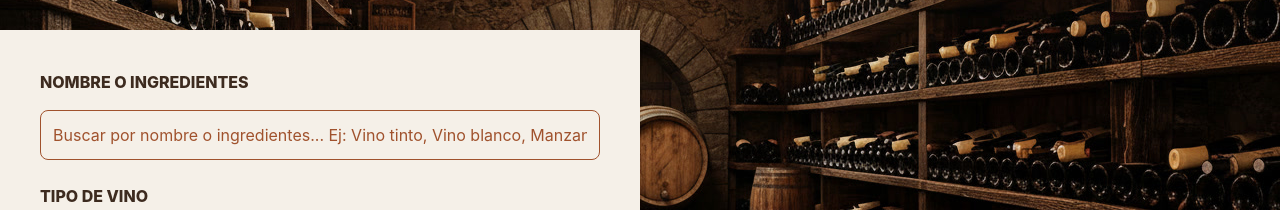
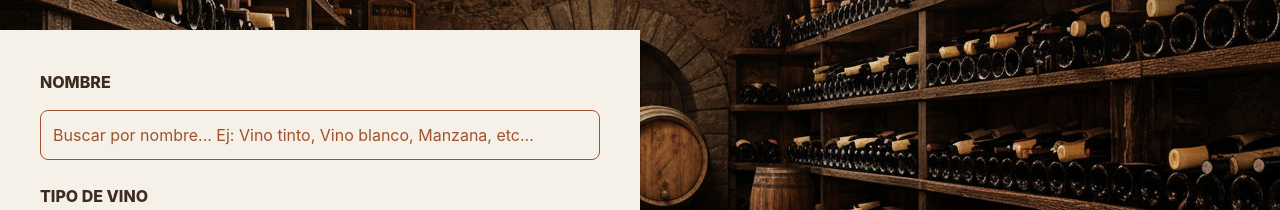
Before and after one commit to sergio635/vinos-react, a React (Vite) app: page / in a window 1280 px wide. Shown: the part 262-472 px from the top of the page. Built offline with nearby package versions, Linux system fonts and the light colour scheme; no server answers.

Commit message:
Correccion IDs del boton desplegable.

```diff
--- a/src/components/Header.tsx
+++ b/src/components/Header.tsx
@@ -20,6 +20,14 @@ function Header() {
     return Array.from(unique);
   }, [categories]);
 
+  // Traducción SOLO para mostrar en pantalla, el value real sigue en inglés
+  const colorLabels: Record<string, string> = {
+    white: 'Blanco',
+    red: 'Tinto',
+    rosé: 'Rosado',
+    rose: 'Rosado',
+  };
+
   return (
     <header className="bg-cover bg-center relative" style={{ backgroundImage: 'url(/images/header.jpg)' }}>
       <div className="container mx-auto flex justify-between items-center p-4">
@@ -36,17 +44,17 @@ function Header() {
           <form className=" md:w-1/2 2xl:w-1/3 my-32 bg-[#F5F0E8] p-10 shadow space-y-6">
             <div className='space-y-4'>
               <label
-                htmlFor="ingredient"
+                htmlFor="display_name"
                 className="block font-extrabold text-[#3D2B1F] uppercase"
               >
-                Nombre o Ingredientes
+                Nombre
               </label>
               <input
                 type="text"
-                name="ingredient"
-                id="ingredient"
+                name="display_name"
+                id="display_name"
                 className="p-3 w-full rounded-lg bg-[#F5F0E8] text-[#A0522D] placeholder:text-[#A0522D] border border-[#A0522D] focus:ring-[#C4A35A] focus:outline-none"
-                placeholder="Buscar por nombre o ingredientes... Ej: Vino tinto, Vino blanco, Manzana, etc..."
+                placeholder="Buscar por nombre... Ej: Vino tinto, Vino blanco, Manzana, etc..."
               />
             </div>
             <div className='space-y-4'>
@@ -64,7 +72,7 @@ function Header() {
                 <option value="">-- Seleccione --</option>
                 {colors.map((color) => (
                   <option key={color} value={color}>
-                    {color === 'white' ? 'Blanco' : color === 'red' ? 'Tinto' : color === 'rosé' ? 'Rosado' : color}
+                    {colorLabels[color] ?? color}
                   </option>
                 ))}
               </select>
--- a/src/pages/IndexPage.tsx
+++ b/src/pages/IndexPage.tsx
@@ -1,7 +1,6 @@
 import {useAppStore} from '../stores/useAppStore'
 import { useEffect } from 'react'
 function IndexPage() {
-  const categories = useAppStore((state) => state.categories)
   const fetchCategories = useAppStore((state) => state.fetchCategories)
 
   useEffect(() => {
```
